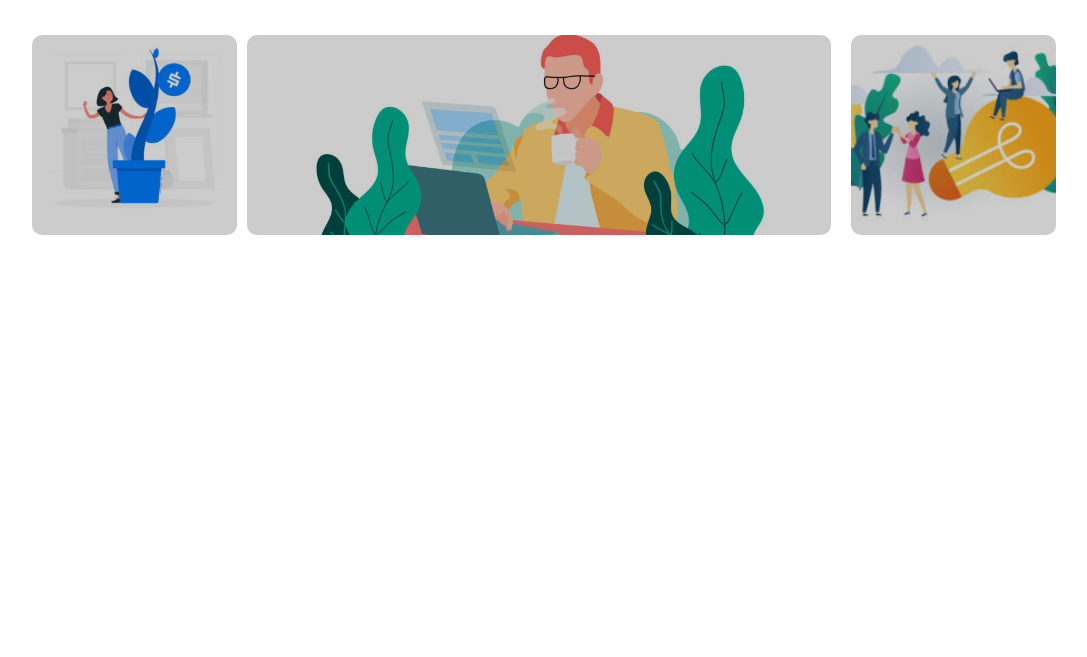
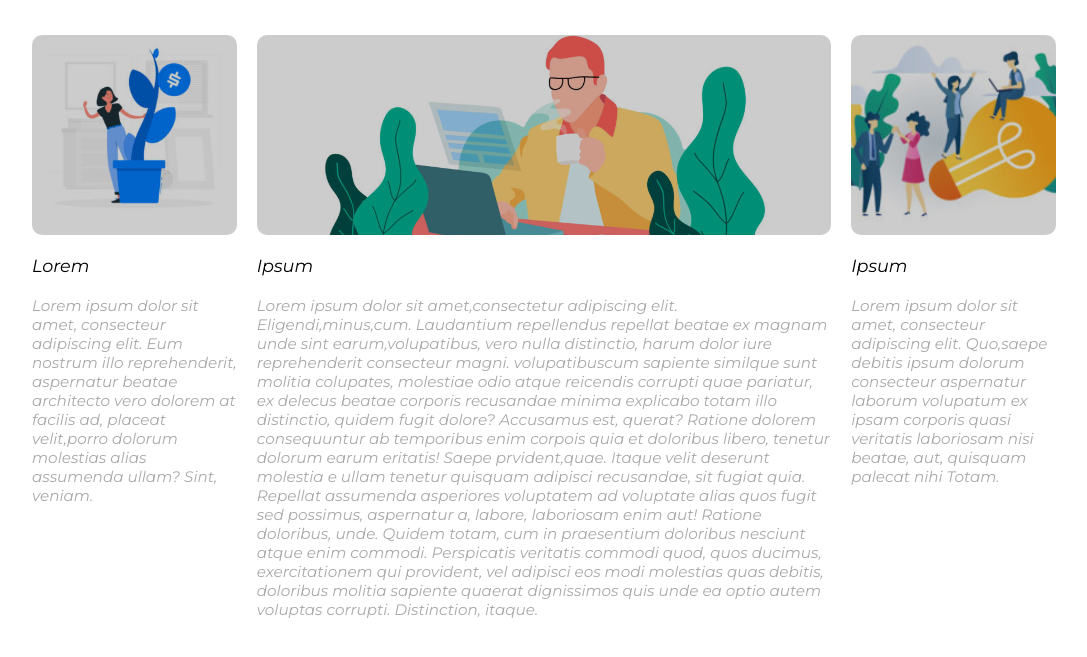
Before and after one commit to AndrianiClaudio/htmlcss-wp, a plain HTML site: page index.html in a window 1280 px wide. Shown: the part 759-1416 px from the top of the page, without its empty margins (96-1183 px from the left). Before the commit the page ends 1079 px from the top, so only its background shows below. Drawn offline with Linux system fonts and the light colour scheme.

Commit message:
Fine main

```diff
--- a/css/style.css
+++ b/css/style.css
@@ -110,19 +110,26 @@ main.margin-btm{
 }
 
 /* dimensioni colonne */
-.container-block:first-child,
-.container-block:last-child{
+#container-img{
+    height: 200px;
+    margin-bottom: 20px;
+}
+.container-txt-title{
+    font-size: 1.1em;
+    font-weight: lighter;
+    margin-bottom: 20px;
+}
+
+[id^="container-"] > .container-block:first-child,
+[id^="container-"] > .container-block:last-child{
     width:20%;
 }
-.container-block:nth-of-type(2){
-    margin-left:10px;
-    margin-right:15px;
-    width:calc(60% - 30px);
+[id^="container-"] > .container-block:nth-of-type(2){
+    margin:auto 20px;
+    width:calc(60% - 40px);
 }
 /* /dimensioni colonna */
-
-.container-block{
-    height: 200px;
+[id^="container-"] > .container-block{
     border-radius: 10px;
     float: left;
     background-blend-mode: multiply;
@@ -131,16 +138,33 @@ main.margin-btm{
     background-position: center;
     background-color:#cccccc;
 }
-.container-block:first-child{
+
+#container-img > .container-block{
+    height: 200px;
+}
+#container-img > .container-block:first-child{
     background-image: url("../img/img-1.jpg");
 }
-.container-block:nth-of-type(2){
+
+#container-img > .container-block:nth-of-type(2){
     background-image: url("../img/banner-2.jpg");
 }
-.container-block:last-child{
+#container-img > .container-block:last-child{
     background-image: url("../img/img-3.jpg");
-    float:right;
 }
+
+#container-txt{
+    height: 400px;
+}
+#container-txt .container-txt-p{
+    color: darkgrey;
+    font-size: 0.95em;
+}
+#container-txt > .container-block{
+    background-color: white;
+}
+
+
 /* /main */
 
 /* footer */
--- a/index.html
+++ b/index.html
@@ -64,11 +64,39 @@
             <!-- container -->
             <div class="main-container clearfix margin-btm padding-btm">
                 <!-- 3 blocchi verticali allineati  -->
-                <!-- 18+58+18=94 + 3%*2 =100% -->
-                <div class="container-block"></div>
-                <div class="container-block"></div>
-                <div class="container-block"></div>
+                <section id="container-img">
+                    <div class="container-block">
+                    </div>
+                    <div class="container-block">
+                    </div>
+                    <div class="container-block">
+                    </div>
+                </section>
                 <!-- /3 blocchi verticali allineati  -->
+
+                <!-- 3 blocchi testo allineati  -->
+                <section id="container-txt">
+                    <div class="container-block">
+                        <h3 class="container-txt-title">Lorem</h3>
+                        <p class="container-txt-p">
+                            Lorem ipsum dolor sit amet, consecteur adipiscing elit. Eum nostrum illo reprehenderit, aspernatur beatae architecto vero dolorem at facilis ad, placeat velit,porro dolorum molestias alias assumenda ullam? Sint, veniam.
+                        </p>
+                    </div>
+                    <div class="container-block">
+                        <h3 class="container-txt-title">Ipsum</h3>
+                        <p class="container-txt-p">
+                            Lorem ipsum dolor sit amet,consectetur adipiscing elit. Eligendi,minus,cum. Laudantium repellendus repellat beatae ex magnam unde sint earum,volupatibus, vero nulla distinctio, harum dolor iure reprehenderit consecteur magni. volupatibuscum sapiente similque sunt molitia colupates, molestiae odio atque reicendis corrupti quae pariatur, ex delecus beatae corporis recusandae minima explicabo totam illo distinctio, quidem fugit dolore? Accusamus est, querat? Ratione dolorem consequuntur ab temporibus enim corpois quia et doloribus libero, tenetur dolorum earum eritatis! Saepe prvident,quae. Itaque velit deserunt molestia e ullam tenetur quisquam adipisci recusandae, sit fugiat quia. Repellat assumenda asperiores voluptatem ad voluptate alias quos fugit sed possimus, aspernatur a, labore, laboriosam enim aut! Ratione doloribus, unde. Quidem totam, cum in praesentium doloribus nesciunt atque enim commodi. Perspicatis veritatis commodi quod, quos ducimus, exercitationem qui provident, vel adipisci eos modi molestias quas debitis, doloribus molitia sapiente quaerat dignissimos quis unde ea optio autem voluptas corrupti. Distinction, itaque.
+                        </p>
+                    </div>
+                    <div class="container-block">
+                        <h3 class="container-txt-title">Ipsum</h3>
+                        <p class="container-txt-p">
+                            Lorem ipsum dolor sit amet, consecteur adipiscing elit. Quo,saepe debitis ipsum dolorum consecteur aspernatur laborum volupatum ex ipsam corporis quasi veritatis laboriosam nisi beatae, aut, quisquam palecat nihi Totam.
+                        </p>
+                    </div>
+                </section>
+
+                <!-- /3 blocchi testo allineati  -->
             </div>
             <!-- /container -->
         </main>
@@ -78,6 +106,7 @@
         <footer class="footer">
             <!-- blocco viola -->
             <div class="footer-bar">
+                <!-- <span class="footer-copyright">Designed with</span> -->
             </div>
             <!-- /blocco viola -->
         </footer>
```
